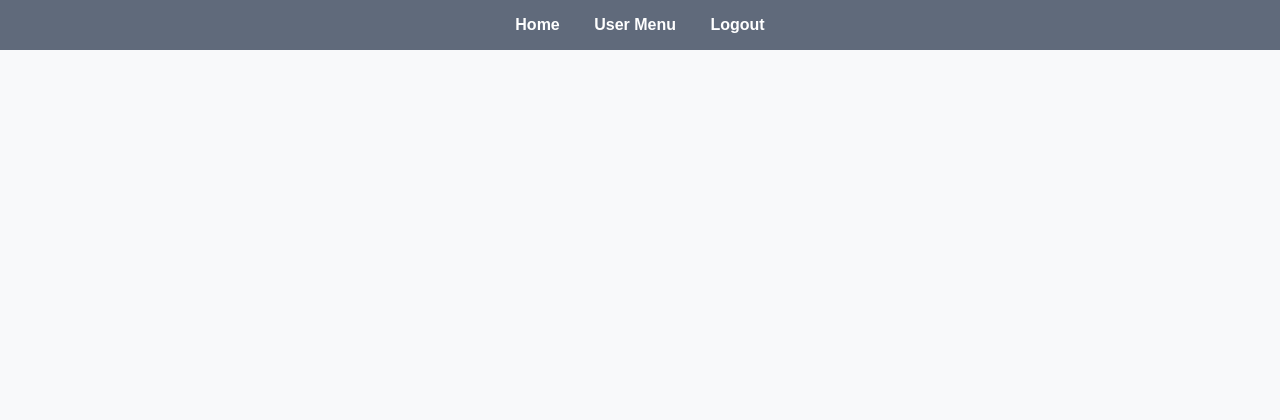
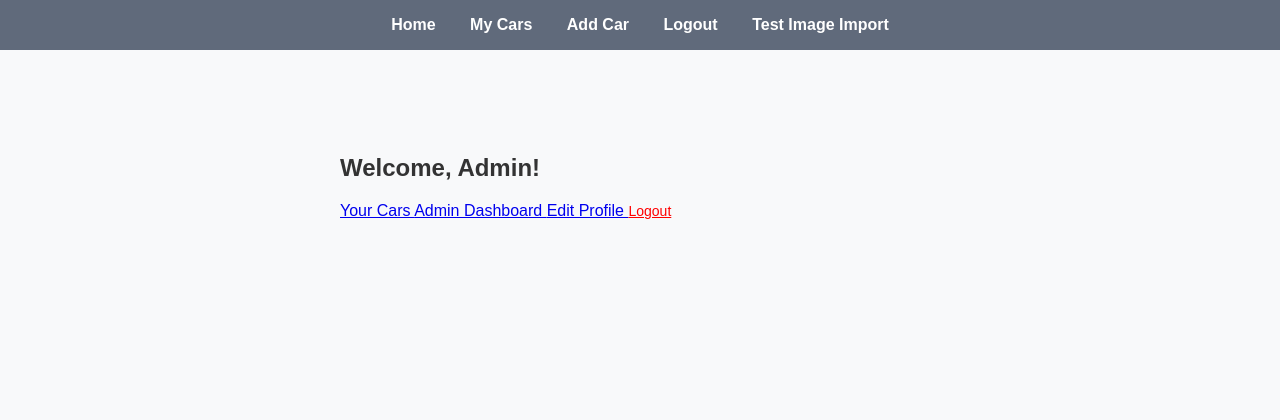
Before and after one commit to Resumai/template_temp, a Flask app: template templates/user_meniu.html in a window 1280 px wide. Shown: the top 420 px of the page. Run offline with Flask 3, Linux system fonts and the light colour scheme; a user stored in the database is signed in; tables that the repository leaves empty hold one stand-in row (values such as "Sample post"); the template is opened without the code that fills it: most values are stand-ins (such as "Sample title", 1, 10 or a date in 2020).

Commit message:
progression update and save

```diff
--- a/templates/user_meniu.html
+++ b/templates/user_meniu.html
@@ -1,37 +1,38 @@
-<!DOCTYPE html>
-<html lang="en">
-  <head>
-    <meta charset="UTF-8" />
-    <meta name="viewport" content="width=device-width, initial-scale=1.0" />
-    <title>{% block title %}University{% endblock %}</title>
-    <link
-      rel="stylesheet"
-      href="{{ url_for('static', filename='styles.css') }}"
-    />
-  </head>
-  <body>
-    <header>
-      <nav>
-        <ul>
-          <li><a href="{{ url_for('main') }}">Home</a></li>
-          {% if current_user.is_authenticated %}
-          <li><a href="{{ url_for('user_menu') }}">User Menu</a></li>
-          <li><a href="{{ url_for('logout') }}">Logout</a></li>
-          {% else %}
-          <li><a href="{{ url_for('login') }}">Login</a></li>
-          <li><a href="{{ url_for('register') }}">Register</a></li>
-          {% endif %}
-        </ul>
-      </nav>
-    </header>
+{% extends 'base.html' %} {% block title %}User Menu - University{% endblock %}
+{% block content %}
+<div class="container" style="max-width: 600px; margin-top: 2rem">
+  <h2>Welcome, {{ current_user.name }}!</h2>
 
-    <main>{% block content %} {% endblock %}</main>
+  <div class="list-group mt-4">
+    <a
+      href="{{ url_for('car_list') }}"
+      class="list-group-item list-group-item-action"
+    >
+      Your Cars
+    </a>
 
-    <footer>
-      &copy; {{ current_year or '2025' }} University. All rights reserved.
-      <a href="{{ url_for('privacy') }}">Privacy Policy</a> |
-      <a href="{{ url_for('terms') }}">Terms of Service</a> |
-      <a href="{{ url_for('contact') }}">Contact Us</a>
-    </footer>
-  </body>
-</html>
+    {% if current_user.role == 'admin' %}
+    <a
+      href="{{ url_for('admin.index') }}"
+      class="list-group-item list-group-item-action"
+    >
+      Admin Dashboard
+    </a>
+    {% endif %}
+
+    <a
+      href="{{ url_for('profile_edit') }}"
+      class="list-group-item list-group-item-action"
+    >
+      Edit Profile
+    </a>
+
+    <a
+      href="{{ url_for('logout') }}"
+      class="list-group-item list-group-item-action text-danger"
+    >
+      Logout
+    </a>
+  </div>
+</div>
+{% endblock %}
```
Also changed, not shown: instance/data.db.
